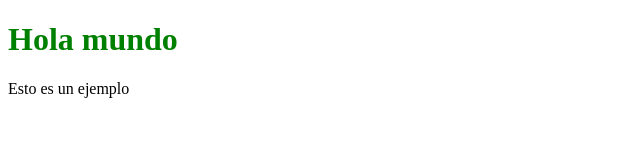
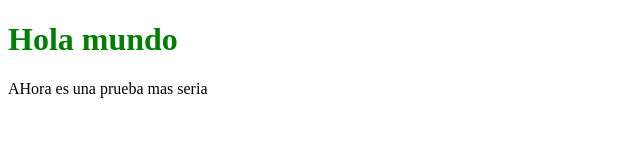
Before and after one commit to Haikel43/proyectoDemoCursoPrework, a plain HTML site: page index.html in a window 1280 px wide. Shown: the whole page, without its empty margins (0-640 px from the left). Drawn offline with Linux system fonts and the light colour scheme.

Commit message:
Cambios en el html, cambiando el escrito principal

```diff
--- a/index.html
+++ b/index.html
@@ -9,6 +9,6 @@
 </head>
 <body>
     <h1>Hola mundo</h1>
-    <p>Esto es un ejemplo</p>
+    <p>AHora es una prueba mas seria</p>
 </body>
 </html>
```
